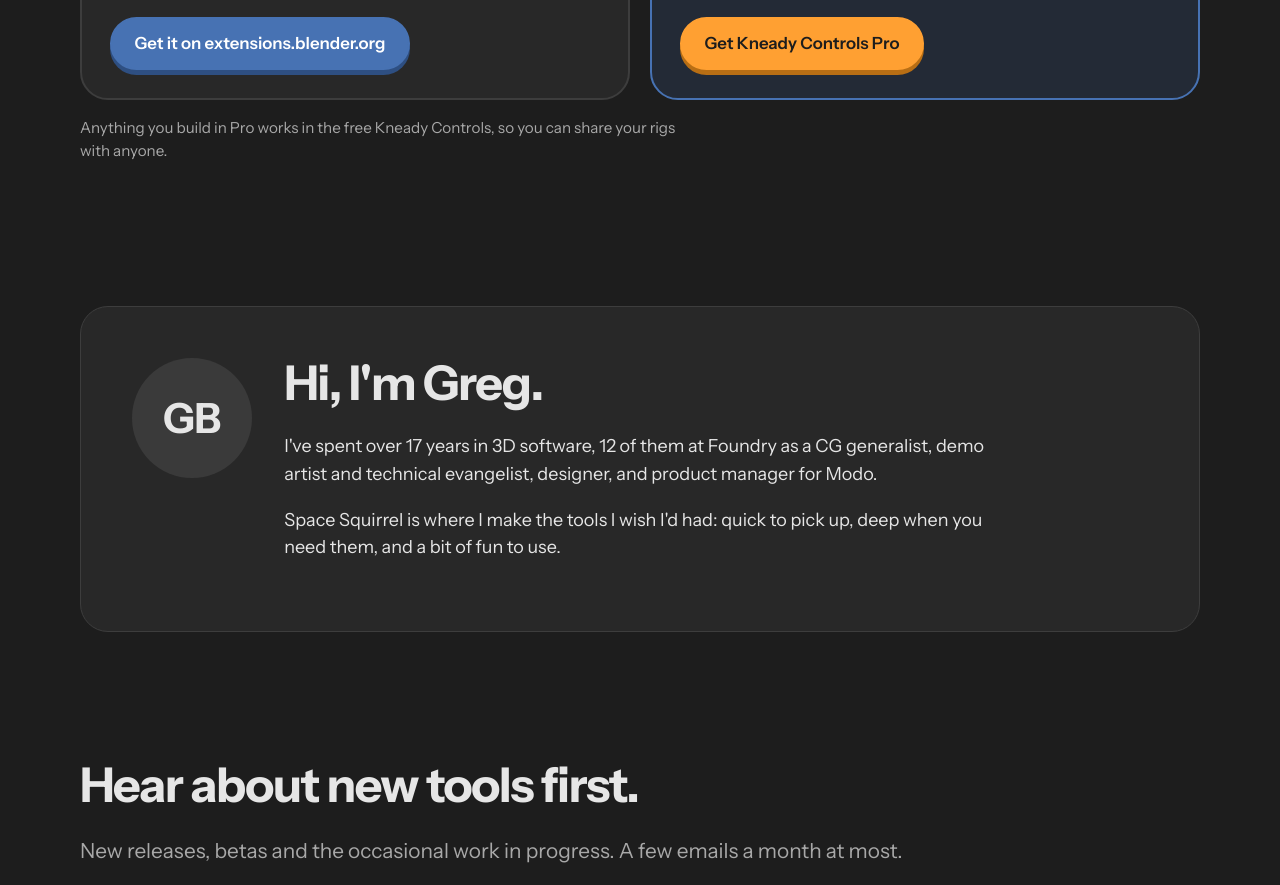
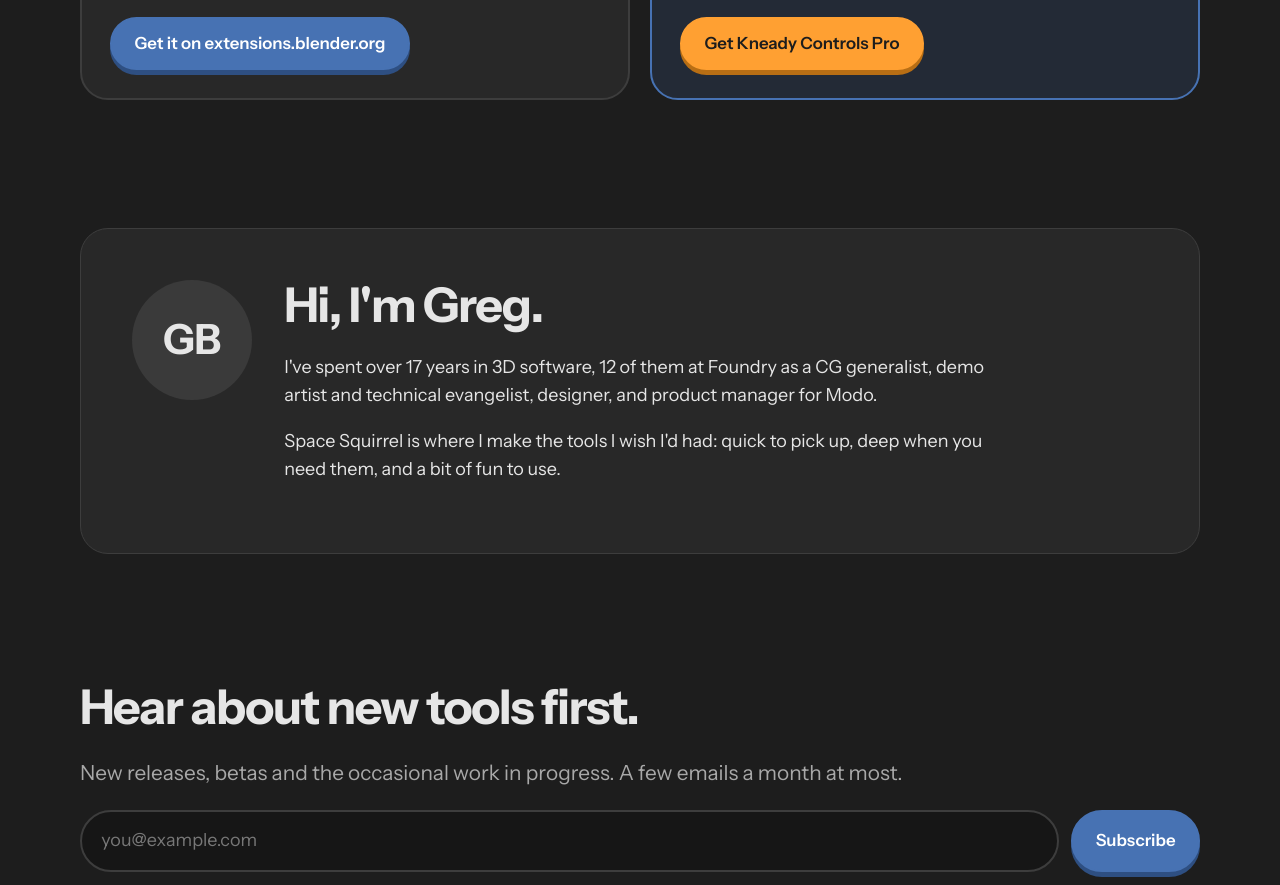
Before and after one commit to GregBrown-VIbes/spacesquirrel.studio, a plain HTML site: page index.html in a window 1280 px wide. Shown: the part 2762-3647 px from the top of the page. Drawn offline with Linux system fonts and the light colour scheme.

Commit message:
Remove repeated note under pricing tiers
Co-Authored-By: Claude Opus 5.5 <noreply@anthropic.com>
Claude-Session: https://claude.ai/code/session_011FgWV8bquHN6WZqSm2u9WQ

```diff
--- a/index.html
+++ b/index.html
@@ -114,7 +114,6 @@
           <a class="btn btn-main" href="#">Get Kneady Controls Pro</a>
         </div>
       </div>
-      <p class="fineprint">Anything you build in Pro works in the free Kneady Controls, so you can share your rigs with anyone.</p>
     </section>
 
     <section id="about" aria-labelledby="about-title">
```
